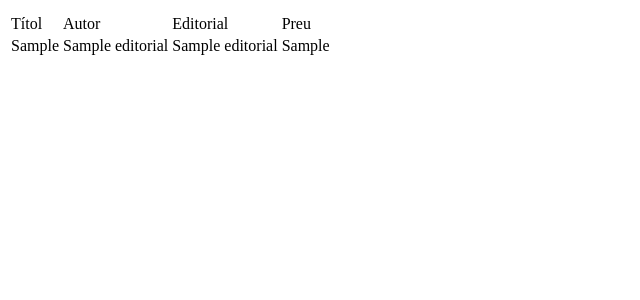
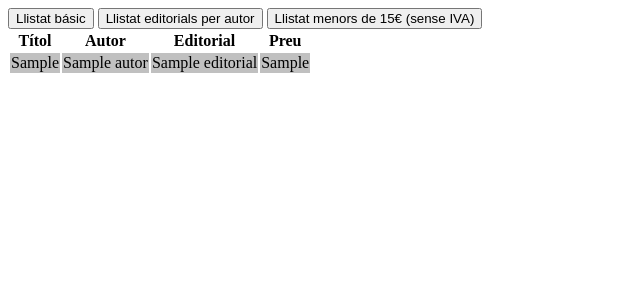
Before and after one commit to Marshall-Power/gna-test, a PHP site: page / in a window 1280 px wide. Shown: the top 300 px of the page, without its empty margins (0-640 px from the left). Run offline with PHP 8.4, Linux system fonts and the light colour scheme; tables that the repository leaves empty or names only in its code hold one stand-in row (values such as "Sample post").

Commit message:
updated index.html
Added tabs for better navigation and the 2nd query

```diff
--- a/index.php
+++ b/index.php
@@ -16,20 +16,41 @@
     <meta charset="UTF-8">
     <title>BDD de Llibres</title>
   </head>
+  <style>
+    tr:nth-child(odd) {background: #C0C0C0}
+    th {background: #fff}
+  </style>
+
+  <script>
+    function openCity(cityName) {
+      var i;
+      var x = document.getElementsByClassName("llistat");
+      for (i = 0; i < x.length; i++) {
+        x[i].style.display = "none";
+      }
+      document.getElementById(cityName).style.display = "block";
+    }
+  </script>
+
+
 
   <body>
+  <div class="w3-bar w3-black">
+  <button class="w3-bar-item w3-button" onclick="openCity('Llistat')">Llistat básic</button>
+  <button class="w3-bar-item w3-button" onclick="openCity('Editorials')">Llistat editorials per autor</button>
+  <button class="w3-bar-item w3-button" onclick="openCity('barats')">Llistat menors de 15€ (sense IVA)</button>
+</div>
+  <div id="Llistat" class="llistat">
     <table>
-  <th>
       <tr>
-      <td> Títol </td>
-      <td> Autor </td>
-      <td> Editorial </td>
-      <td> Preu </td>
+          <th> Títol </th>
+          <th> Autor </th>
+          <th> Editorial </th>
+          <th> Preu </th>
       </tr>
-  </th>
       <tbody>
       <?php
-  $sql = "SELECT  autors.nom, editorials.nom, llibres.titol, llibres.preu
+      $sql = "SELECT  autors.nom, editorials.nom AS nomeditorial, llibres.titol, llibres.preu
               FROM llibres
               LEFT JOIN autors
               ON llibres.autor_id = autors.id
@@ -41,11 +62,44 @@
       while($result=$dosql->FETCH_ASSOC()){
         echo "<tr><td>".utf8_encode($result["titol"])."</td>
               <td>".utf8_encode($result["nom"])."</td>
-          <td>".utf8_encode($result["nom"])."</td>
+              <td>".utf8_encode($result["nomeditorial"])."</td>
               <td>".$result["preu"]."</td></tr>";
         }
       ?>
       </tbody>
     </table>
+  </div>
+
+<div id="Editorials" class="llistat" style="display:none">
+<table>
+      <tr>
+          <th> Editorial </th>
+          <th> Autor</th>
+      </tr>
+      <tbody>
+      <?php
+        $sql = "SELECT  editorials.nom AS editorial, autors.nom as autor
+                FROM editorialsautors
+                LEFT JOIN editorials
+                ON editorialsautors.editorial_id = editorials.id
+                LEFT JOIN autors
+                ON editorialsautors.autor_id = autors.id
+        ";
+
+        $dosql = $con->query($sql);
+        while($result=$dosql->FETCH_ASSOC()){
+          echo "<tr><td>".utf8_encode($result["editorial"])."</td>
+                <td>".utf8_encode($result["autor"])."</td>";
+          }
+        ?>
+      </tbody>
+    </table>
+</div>
+
+<div id="barats" class="llistat" style="display:none">
+
+</div>
+
+
   </body>
 </html>
```
Lines whose indentation alone changed are shown as unchanged.
